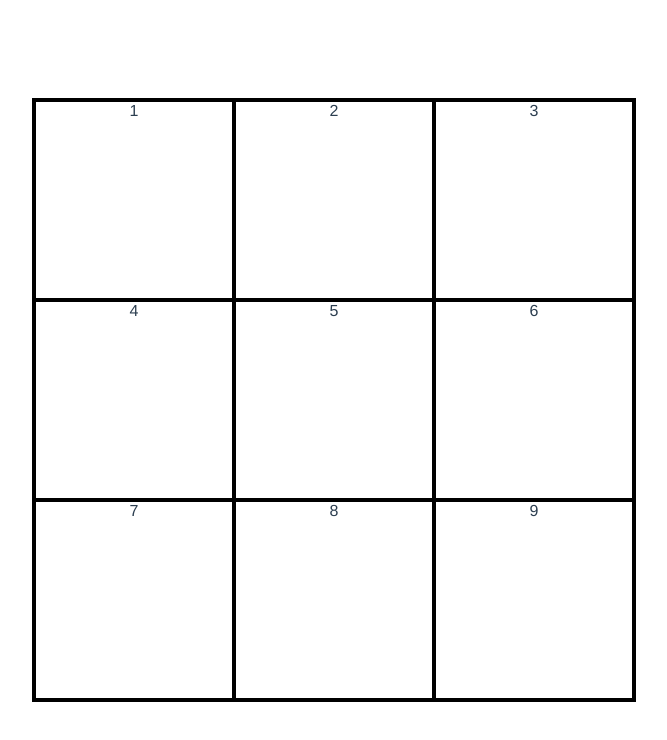
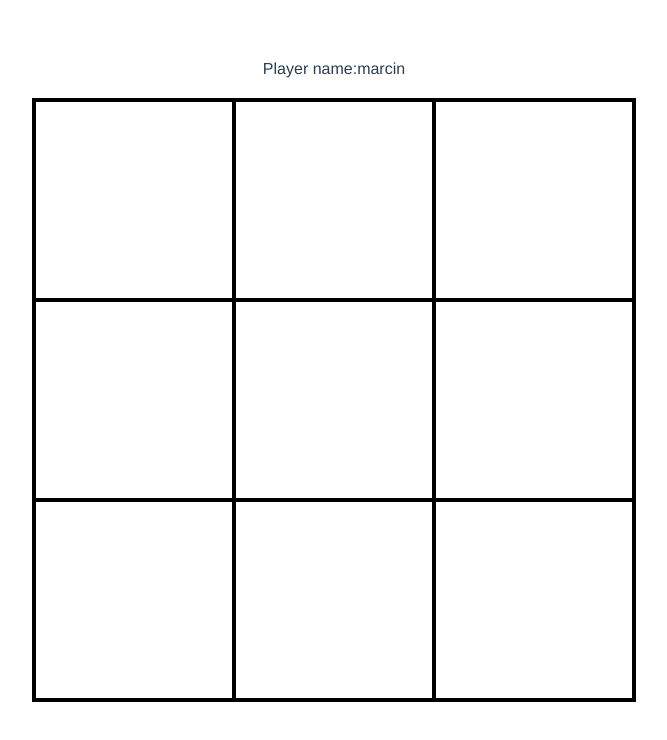
Before and after one commit to napiorkowskimarcin/416_kik, a Vue app in the folder kik_front/: page / in a window 1280 px wide. Shown: the top 740 px of the page, without its empty margins (306-973 px from the left). Built offline with nearby package versions, Linux system fonts and the light colour scheme.

Commit message:
modify db onclick

```diff
--- a/kik_front/src/components/TicTacToe.vue
+++ b/kik_front/src/components/TicTacToe.vue
@@ -1,35 +1,63 @@
-<template>
+<template
+  ><div>
+    <header>Player name:{{ game.name }}</header>
     <div class="board-main">
       <div class="board-help">
-      <div class="board-item" id="a1" v-on:click="clicked">1</div>
-      <div class="board-item" id="a2" v-on:click="clicked">2</div>
-      <div class="board-item" id="a3" v-on:click="clicked">3</div>
+        <div class="board-item" id="a1" v-on:click="clicked">
+          {{ game.a1 }}
+        </div>
+        <div class="board-item" id="a2" v-on:click="clicked">
+          {{ game.a2 }}
+        </div>
+        <div class="board-item" id="a3" v-on:click="clicked">
+          {{ game.a3 }}
+        </div>
       </div>
       <div class="board-help">
-      <div class="board-item" id="b1" v-on:click="clicked">4</div>
-      <div class="board-item" id="b2" v-on:click="clicked">5</div>
-      <div class="board-item" id="b3" v-on:click="clicked">6</div>
+        <div class="board-item" id="b1" v-on:click="clicked">
+          {{ game.b1 }}
+        </div>
+        <div class="board-item" id="b2" v-on:click="clicked">
+          {{ game.b2 }}
+        </div>
+        <div class="board-item" id="b3" v-on:click="clicked">
+          {{ game.b3 }}
+        </div>
       </div>
       <div class="board-help">
-      <div class="board-item" id="c1" v-on:click="clicked">7</div>
-      <div class="board-item" id="c2" v-on:click="clicked">8</div>
-      <div class="board-item" id="c3" v-on:click="clicked">9</div>
+        <div class="board-item" id="c1" v-on:click="clicked">
+          {{ game.c1 }}
+        </div>
+        <div class="board-item" id="c2" v-on:click="clicked">
+          {{ game.c1 }}
+        </div>
+        <div class="board-item" id="c3" v-on:click="clicked">
+          {{ game.c1 }}
+        </div>
+      </div>
     </div>
   </div>
 </template>
 <script>
+//import { mapState, mapMutations } from "vuex";
 export default {
   data() {
     return {};
+  },
+  computed: {
+    game() {
+      return this.$store.getters.getCurrentGame;
+    },
   },
   methods: {
     async clicked(event) {
       console.log(event.target.id);
       try {
         let response = await this.axios.post("http://localhost:8000/api/v1/", {
-          id: "1",
+          clicked: event.target.id,
+          id: this.game.id,
         });
-        console.log(response);
+        console.log(response.data);
       } catch (error) {
         console.log(error);
       }
--- a/kik_front/src/store/index.js
+++ b/kik_front/src/store/index.js
@@ -2,6 +2,7 @@ import { createStore } from "vuex";
 
 export default createStore({
   state: {
+    game: {
       id: undefined,
       name: "marcin",
       isGame: undefined,
@@ -15,7 +16,11 @@ export default createStore({
       c2: undefined,
       c3: undefined,
     },
+  },
   mutations: {},
   actions: {},
   modules: {},
+  getters: {
+    getCurrentGame: (state) => state.game,
+  },
 });
```
Lines whose indentation alone changed are shown as unchanged.
